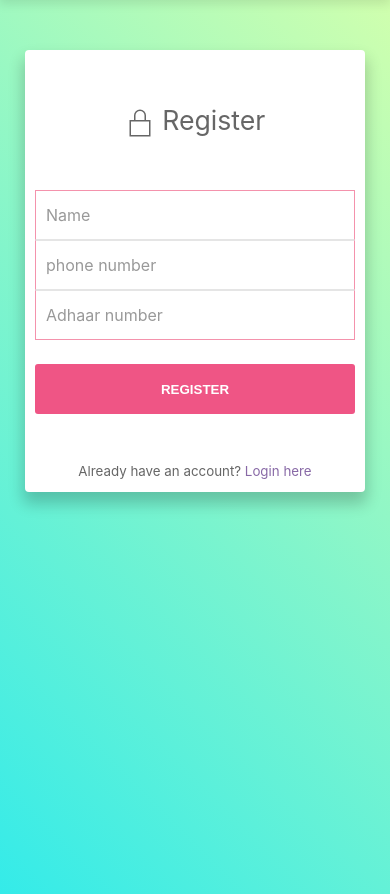
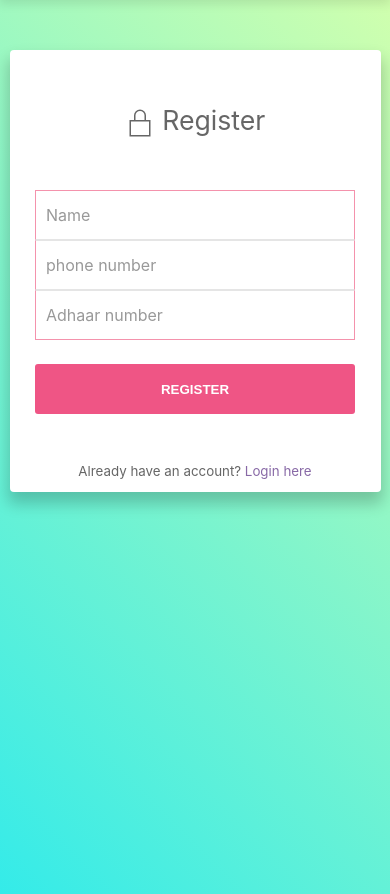
Before and after one commit to sohaibalam67/smartoll, a PHP site: page /register.php in a window 390 px wide. Shown: the part 50-944 px from the top of the page. Run offline with PHP 8.4, Linux system fonts and the light colour scheme.

Commit message:
optimized for phone

```diff
--- a/login.php
+++ b/login.php
@@ -37,8 +37,8 @@
 
 		@media only screen and (max-width: 600px){
 			.loginn_card{
-			min-width: 320px;
-			max-width: 320px;
+			min-width: 90%;
+			max-width: 90%;
 			min-height: 420px;
 			max-height: 420px;
 			padding-left: 10px;
--- a/register.php
+++ b/register.php
@@ -37,8 +37,8 @@
 
 		@media only screen and (max-width: 600px){
 			.loginn_card{
-			min-width: 320px;
-			max-width: 320px;
+			min-width: 90%;
+			max-width: 90%;
 			min-height: 420px;
 			padding-left: 10px;
 			padding-right: 10px;
```
